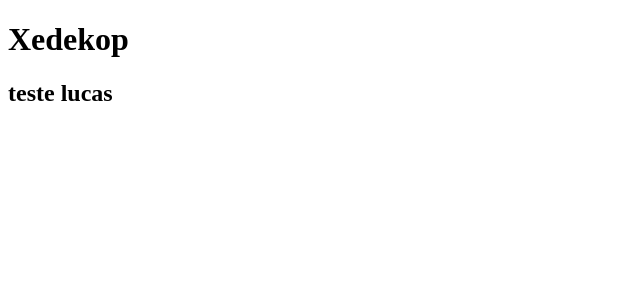
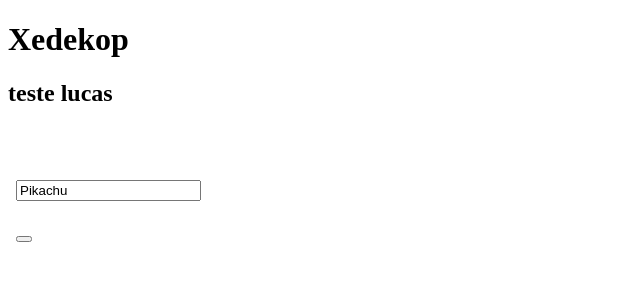
Before and after one commit to igorhnq/xedekop, a React (Vite) app: page / in a window 1280 px wide. Shown: the top 300 px of the page, without its empty margins (0-640 px from the left). Built offline with nearby package versions, Linux system fonts and the light colour scheme.

Commit message:
começo da criaçao dos cards

```diff
--- a/src/App.jsx
+++ b/src/App.jsx
@@ -1,8 +1,16 @@
 import { Header } from './components/Header'
+import { Card } from './components/Card'
 
 function App() {
   return (
+<div>
+
     <Header/>
+    <body>
+      <Card></Card>
+    </body>
+</div>
+
   )
 }
 
--- /dev/null
+++ b/src/components/Card.jsx
@@ -0,0 +1,26 @@
+import { InputText } from "./inputText";
+import { Inputbutton } from "./inputbutton";
+
+export function Card(){
+
+
+    return (
+        <div className="card">
+            <img id="imagem"></img>
+            <div>
+                <h1 id="name">
+                <InputText
+                    type="text"
+                    name="Tax"
+                    value="Pikachu"
+                    placeholder="Tax"
+                    min="0"
+                    readOnly
+                />
+                </h1>
+                <Inputbutton>
+                </Inputbutton>
+            </div>
+        </div>
+    )
+}
--- /dev/null
+++ b/src/components/inputText.jsx
@@ -0,0 +1,16 @@
+export function InputText(props) {
+    return (
+        <input type={props.type}
+        id={props.id}
+        name={props.name}
+        // className={styles.inputext}
+        placeholder = {props.placeholder}
+        readOnly={props.readOnly}
+        disabled={props.disabled}
+        required={props.required}
+        value={props.value}
+        >
+        {props.content}
+        </input>
+    )
+}
--- /dev/null
+++ b/src/components/inputbutton.jsx
@@ -0,0 +1,5 @@
+export function Inputbutton (props){
+    return (
+        <button type={props.type} id={props.id} name={props.name} className={props.className} onClick={ props.onClick }>{props.content}</button>
+    )
+}
```
